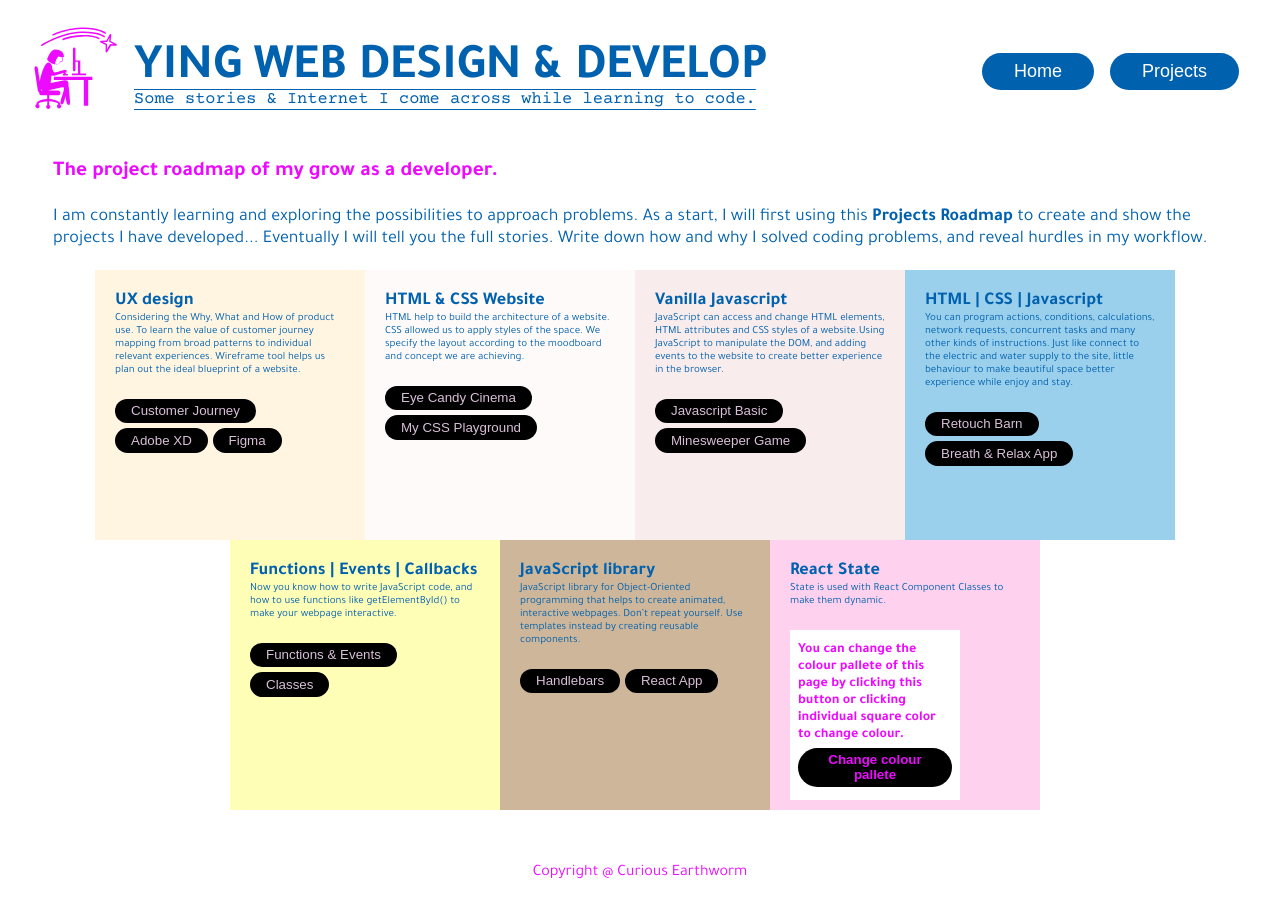
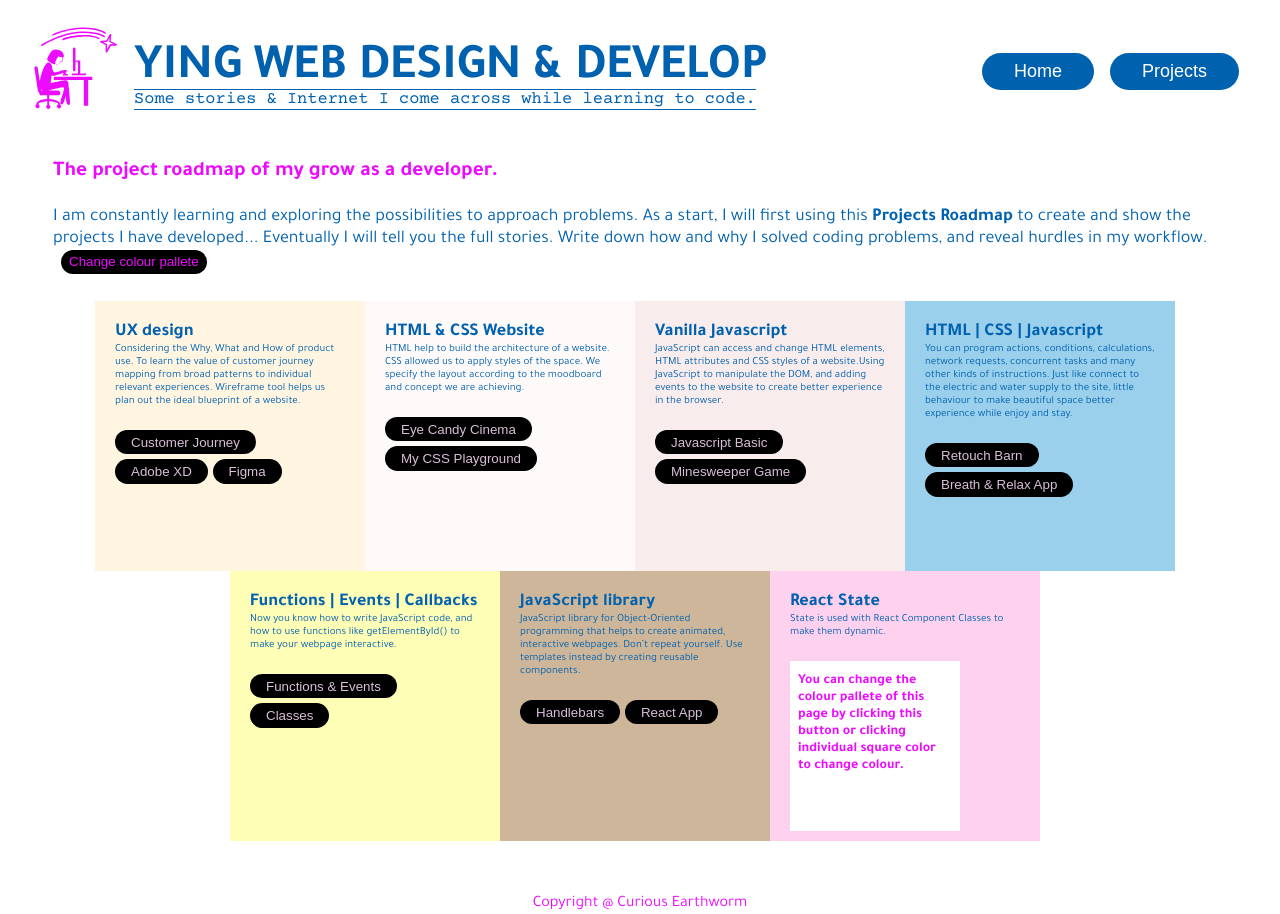
Before and after one commit to YingCG/dev-journal, a React (Create React App) app: page /projects in a window 1280 px wide. Before the commit the page ends 883 px from the top, so only its background shows below. Built offline with nearby package versions, Linux system fonts and the light colour scheme; a web font is replaced by a local one.

Commit message:
fix pallete button

```diff
--- a/public/style/button.css
+++ b/public/style/button.css
@@ -82,6 +82,7 @@ justify-content: flex-end;
     border-radius: 4rem;
     color: #ED0BFF;
     margin-block-end: 0.5em;
+    margin-left: 0.5rem;
 }
 
 .pallete a{
@@ -96,3 +97,8 @@ justify-content: flex-end;
 .pallete-btn:hover a{
     color: black;
 }
+
+.pallete:hover{
+    background-color: black;
+    cursor: pointer;
+}
--- a/src/components/SquareList.jsx
+++ b/src/components/SquareList.jsx
@@ -38,24 +38,25 @@ function SquareList () {
 
   return (
     <>
+              <button className='pallete-btn' onClick={changeColourPallete}><a>Change colour pallete</a></button>
+
       <div className='square-list'>
 
         {
           projects.map((info, index) => <Square key={index} colors={colors} index={index} info={info} updateColor={changeOneColour}/>)
         }
 
-
+        <div className='square-children' onClick={changeColourPallete} >
         <Square colors={colors} index={6} info={{
         title: "React State",
         description: "State is used with React Component Classes to make them dynamic.",
         links: []}} updateColor={changeOneColour} >
 
-          <div className='pallete'>
+          <div className='pallete' >
           <h6>You can  change the colour pallete of this page by clicking this button or clicking individual square color to change colour. </h6>
-          <button className='pallete-btn' onClick={changeColourPallete}><a>Change colour pallete</a></button>
           </div>
         </Square>
-
+      </div>
 
         {/* <div className='square' style={{backgroundColor: colors[7]}}>
         React Form<br/>
```
